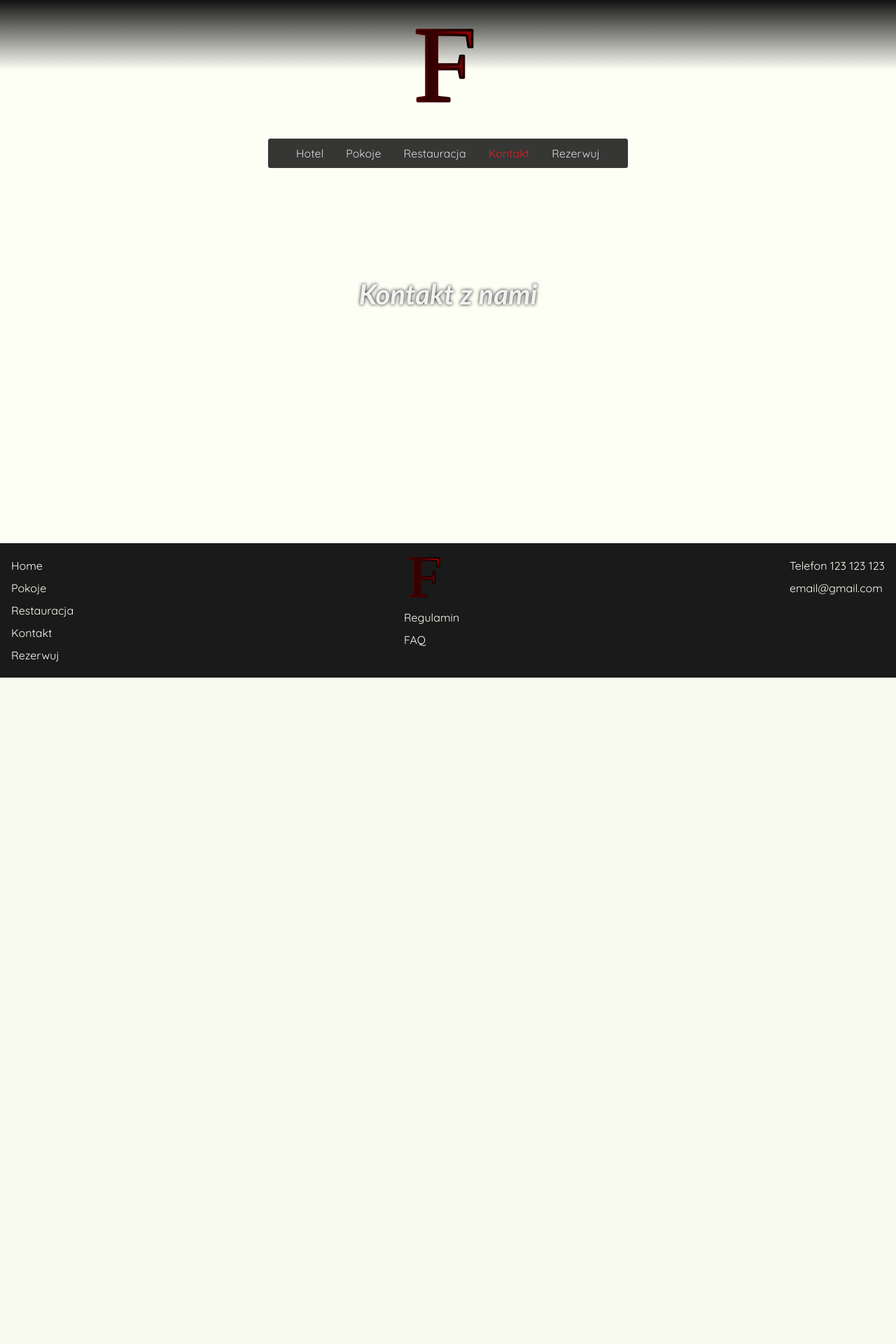
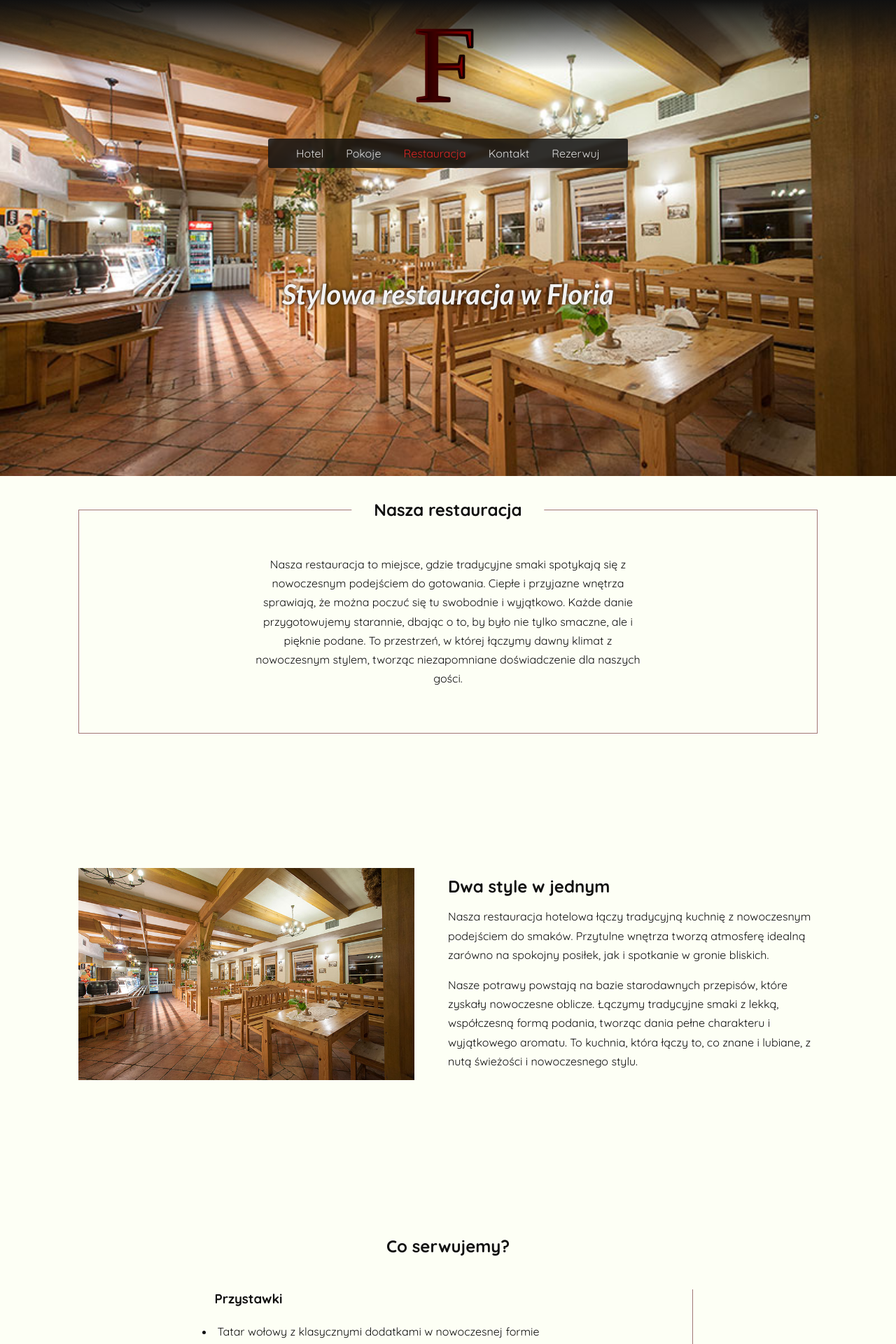
Before and after one commit to Liras333/hotel-school-project, a PHP site: page /pages/restauracja.php in a window 1280 px wide. Shown: the top 1920 px of the page at 70% size. Before the commit the page ends 968 px from the top, so only its background shows below. Run offline with PHP 8.4, Linux system fonts and the light colour scheme.

Commit message:
add restauracja and start pokoje

```diff
--- a/pages/restauracja.php
+++ b/pages/restauracja.php
@@ -22,8 +22,8 @@
                         <ul>
                             <li><a href="../index.php">Hotel</a></li>
                             <li><a href="./pokoje.php">Pokoje</a></li>
-                            <li><a href="./restauracja.php">Restauracja</a></li>
-                            <li class="active"><a href="./kontakt.php">Kontakt</a></li>
+                            <li class="active"><a href="./restauracja.php">Restauracja</a></li>
+                            <li><a href="./kontakt.php">Kontakt</a></li>
                             <li><a href="./rezerwacja.php">Rezerwuj</a></li>
                         </ul>
                     </nav>
@@ -35,20 +35,76 @@
                         <ul>
                             <li ><a href="../index.php">Hotel</a></li>
                             <li><a href="./pokoje.php">Pokoje</a></li>
-                            <li><a href="./restauracja.php">Restauracja</a></li>
-                            <li class="active"><a href="./kontakt.php">Kontakt</a></li>
+                            <li class="active"><a href="./restauracja.php">Restauracja</a></li>
+                            <li><a href="./kontakt.php">Kontakt</a></li>
                             <li><a href="./rezerwacja.php">Rezerwuj</a></li>
                         </ul>
                     </nav>
                 </header>
                     <h1>
-                        Kontakt z nami
+                        Stylowa restauracja w Floria
                     </h1>
             </div>
 
             <main>
+                <section class="sekcja sekcja1">
+                    <h2>Nasza restauracja</h2>
+                    <p class="tekst">
+                        Nasza restauracja to miejsce, gdzie tradycyjne smaki spotykają się z nowoczesnym podejściem do gotowania. Ciepłe i przyjazne wnętrza sprawiają, że można poczuć się tu swobodnie i wyjątkowo. Każde danie przygotowujemy starannie, dbając o to, by było nie tylko smaczne, ale i pięknie podane. To przestrzeń, w której łączymy dawny klimat z nowoczesnym stylem, tworząc niezapomniane doświadczenie dla naszych gości.
+                    </p>
+                </section>
 
+                <section class="sekcja sekcja2">
+                    <img src="../source/restauracja.jpg"/>
+                    <div class="sekcja-opis">
+                        <h2>Dwa style w jednym</h2>
+                        <p>
+                           Nasza restauracja hotelowa łączy tradycyjną kuchnię z nowoczesnym podejściem do smaków. Przytulne wnętrza tworzą atmosferę idealną zarówno na spokojny posiłek, jak i spotkanie w gronie bliskich.
+                        </p>
+                        <p>
+                           Nasze potrawy powstają na bazie starodawnych przepisów, które zyskały nowoczesne oblicze. Łączymy tradycyjne smaki z lekką, współczesną formą podania, tworząc dania pełne charakteru i wyjątkowego aromatu. To kuchnia, która łączy to, co znane i lubiane, z nutą świeżości i nowoczesnego stylu.
+                        </p>
+                    </div>
+                </section>
+                <section class="sekcja sekcja3">
+                    <h2>Co serwujemy?</h2>
+                    <div class="book">
+                        <ul>
+                            <h3>Przystawki</h3>
+                            <li>Tatar wołowy z klasycznymi dodatkami w nowoczesnej formie</li>
+                            <li>Śledź w oleju z jabłkiem i chrzanem, podany na chrupiącej grzance</li>
+                            <li>Pasztet domowy z żurawiną i konfiturą z cebuli</li>
+                            <li>Carpaccio z buraka z kozim serem i orzechami włoskimi</li>
+                            <li>Żurek podany w mini chlebku jako starter</li>
+                        </ul>
+                        <ul>
+                            <h3>Zupy</h3>
+                            <li>Rosół z domowym makaronem, serwowany w eleganckim bulionerze</li>
+                            <li>Krem z pieczonej dyni z nutą imbiru i prażonymi pestkami</li>
+                            <li>Barszcz czerwony na zakwasie z pierożkami z mięsem lub grzybami</li>
+                        </ul>
+                        <ul>
+                            <h3>Dania główne</h3>
+                            <li>Pierogi z różnymi farszami (ruskie, z grzybami, z szpinakiem) w finezyjnej formie podania</li>
+                            <li>Pieczeń wieprzowa z sosem śliwkowym i kopytkami</li>
+                            <li>Gęś pieczona z modrą kapustą i kluskami śląskimi</li>
+                            <li>Sandacz smażony na maśle z puree z selera i chipsami warzywnymi</li>
+                            <li>Polędwica wołowa z sosem borowikowym i ziemniakami gratin</li>
+                            <li>Kaczka confit z jabłkami i sosem żurawinowym</li>
+                        </ul>
+                        <ul>
+                            <h3>Desery</h3>
+                            <li>Sernik tradycyjny w lekkiej, nowoczesnej odsłonie</li>
+                            <li>Szarlotka z lodami waniliowymi i sosem karmelowym</li>
+                            <li>Piernik z musem śmietanowym i konfiturą śliwkową</li>
+                            <li>Lody rzemieślnicze z dodatkiem sezonowych owoców</li>
+                            <li>Panna cotta inspirowana mlekiem z miodem i makiem</li>
+                            <li>Deser z kaszy manny na styl nowoczesny z owocowym musem</li>
+                        </ul>
+                    </div>
+                </section>
             </main>
+
             <footer>
                 <div>
                  <ul>
--- a/styles/mainPage.css
+++ b/styles/mainPage.css
@@ -232,7 +232,7 @@
 
 }
 
-@media (max-width:500px) {
+@media (max-width:540px) {
 
     .sekcja,
     .sekcja1 .tekst {
--- /dev/null
+++ b/styles/pokoje.css
@@ -0,0 +1,5 @@
+@import url('./rootVariables.css');
+
+#header-container{
+    background-image: url('../source/pokoje/pokoj-1-osoba-2.png');
+}
--- a/styles/restauracja.css
+++ b/styles/restauracja.css
@@ -0,0 +1,103 @@
+@import url('./rootVariables.css');
+
+#header-container{
+    background-image: url('../source/restauracja.jpg');
+}
+
+.sekcja-opis {
+    display: flex;
+    flex-direction: column;
+    gap: 1rem
+}
+
+.sekcja {
+    padding: 2rem 0;
+
+}
+
+.sekcja:not(:first-child) {
+    display: flex;
+    gap: 3rem;
+}
+
+.sekcja1 {
+    border: 1px solid #a17676;
+    position: relative;
+
+    .tekst {
+        padding: 2rem;
+        width: 60%;
+        margin: 0 auto;
+        text-align: center;
+    }
+
+    h2 {
+        position: absolute;
+        left: 50%;
+        top: 0;
+        transform: translateX(-50%) translateY(-50%);
+        background-color: var(--bgColorWhite);
+        padding: 0 2rem
+    }
+}
+
+.sekcja2 {
+    display: flex;
+    align-items: center;
+
+    img {
+        width: 40rem
+    }
+
+
+}
+
+.sekcja3{
+    display: flex;
+    flex-direction: column;
+    align-items: center;
+
+     .book {
+        display: flex;
+        flex-direction: column;
+        gap:3rem;
+
+
+        ul{
+            padding:0 1rem;
+            border-right:1px solid #a17676;
+
+        }
+        h3{
+            padding-bottom:1rem;
+
+        }
+        li{
+            padding: .25rem;
+
+            &:hover{
+                background-color: #eceee6;
+            }
+        }
+
+
+    }
+}
+
+@media (max-width: 1500px){
+    .sekcja2 img{
+        width:30rem;
+    }
+}
+
+@media (max-width: 1200px) {
+    .sekcja2{
+        flex-direction: column-reverse;
+    }
+}
+
+@media (max-width:540px) {
+ .sekcja2 img{
+        width:20rem;
+    }
+}
```
Also changed, not shown: pages/pokoje.php (+83 -0 lines), scripts/handleSlider.js (+7 -7 lines).
